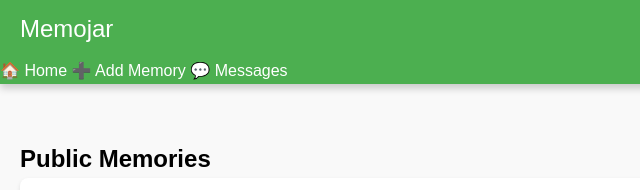
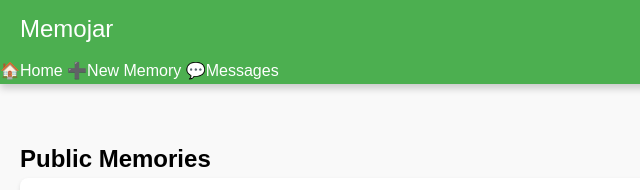
Before and after one commit to minimalfolk/memojar-app, a plain HTML site: page index.html in a window 1280 px wide. Shown: the top 190 px of the page, 0-640 px from the left. Drawn offline with Linux system fonts and the light colour scheme.

Commit message:
Update index.html

```diff
--- a/index.html
+++ b/index.html
@@ -18,9 +18,9 @@
     </div>
     <!-- Sub-header (Sticky Navigation) -->
 <div class="sticky-nav">
-  <button class="nav-icon" id="home-icon">🏠 Home</button>
-  <button class="nav-icon" id="add-icon">➕ Add Memory</button>
-  <button class="nav-icon" id="message-icon">💬 Messages</button>
+  <button class="nav-icon" id="home-icon">🏠Home</button>
+  <button class="nav-icon" id="add-icon">➕New Memory</button>
+  <button class="nav-icon" id="message-icon">💬Messages</button>
 </div>
   </header>
 
```
